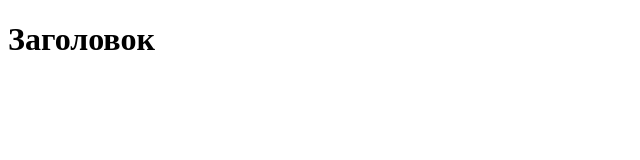
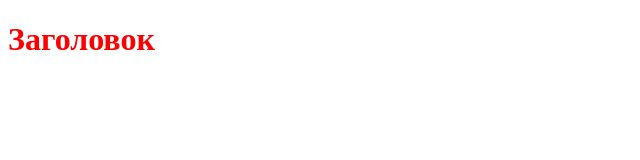
Before and after one commit to alesherby/test, a plain HTML site: page index.html in a window 1280 px wide. Shown: the whole page, without its empty margins (0-640 px from the left). Drawn offline with Linux system fonts and the light colour scheme.

Commit message:
add css,styles

```diff
--- a/index.html
+++ b/index.html
@@ -3,6 +3,7 @@
 <head>
     <meta charset="UTF-8">
     <meta name="viewport" content="width=device-width, initial-scale=1.0">
+    <link rel="stylesheet" href="./style/style.css">
     <title>Document</title>
 </head>
 <body>
--- /dev/null
+++ b/style/style.css
@@ -0,0 +1,3 @@
+.big {
+    color:red;
+}
```
